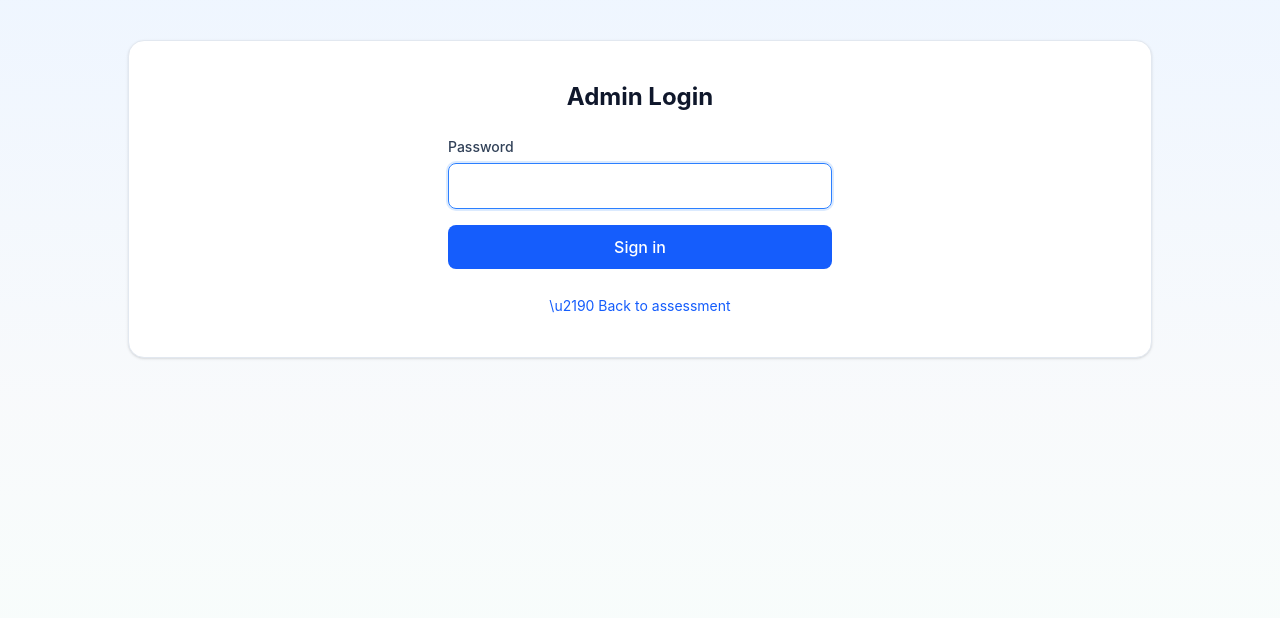
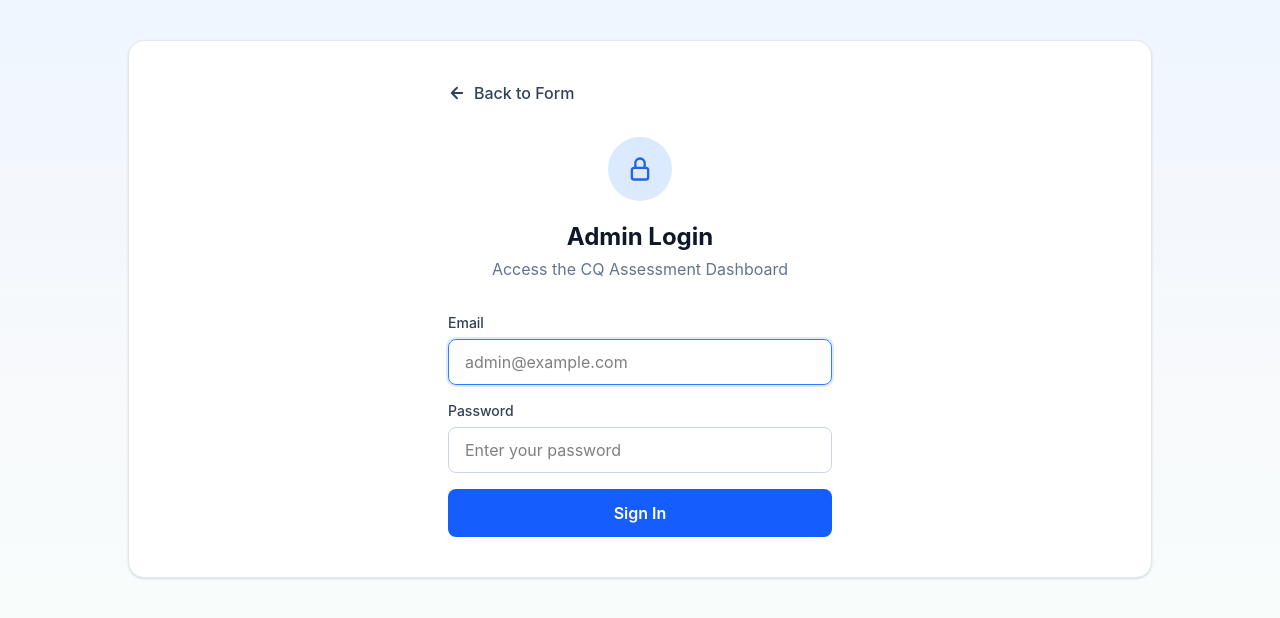
Before and after one commit to mehmetceliklv/cultivate-cq-assessment, a React (Vite) app: page /admin in a window 1280 px wide. Shown: the top 618 px of the page. Built offline with nearby package versions, Linux system fonts and the light colour scheme.

Commit message:
Redesign admin login to match original: email+password, lock icon, back link

```diff
--- a/src/pages/AdminPage.tsx
+++ b/src/pages/AdminPage.tsx
@@ -31,6 +31,7 @@ interface SubmissionRow {
 const TOKEN_KEY = 'cq_admin_token'
 
 function LoginForm({ onSuccess }: { onSuccess: (token: string) => void }) {
+  const [email, setEmail] = useState('')
   const [password, setPassword] = useState('')
   const [error, setError] = useState<string | null>(null)
   const [loading, setLoading] = useState(false)
@@ -43,10 +44,10 @@ function LoginForm({ onSuccess }: { onSuccess: (token: string) => void }) {
       const res = await fetch('/api/admin-login', {
         method: 'POST',
         headers: { 'Content-Type': 'application/json' },
-        body: JSON.stringify({ password }),
+        body: JSON.stringify({ email, password }),
       })
       if (!res.ok) {
-        setError('Incorrect password.')
+        setError('Incorrect email or password.')
         return
       }
       const data = await res.json()
@@ -60,13 +61,45 @@ function LoginForm({ onSuccess }: { onSuccess: (token: string) => void }) {
   }
 
   return (
-    <form onSubmit={submit} className="max-w-sm mx-auto">
-      <h1 className="text-2xl font-bold text-slate-900 mb-6 text-center">Admin Login</h1>
+    <div className="max-w-sm mx-auto">
+      <Link
+        to="/"
+        className="inline-flex items-center gap-2 text-slate-700 font-medium hover:text-slate-900 mb-8"
+      >
+        <svg width="18" height="18" viewBox="0 0 24 24" fill="none" stroke="currentColor" strokeWidth="2.5" strokeLinecap="round" strokeLinejoin="round">
+          <path d="M19 12H5M12 19l-7-7 7-7" />
+        </svg>
+        Back to Form
+      </Link>
+
+      <div className="flex flex-col items-center text-center mb-8">
+        <div className="h-16 w-16 rounded-full bg-blue-100 flex items-center justify-center mb-5">
+          <svg width="28" height="28" viewBox="0 0 24 24" fill="none" stroke="#2563eb" strokeWidth="2" strokeLinecap="round" strokeLinejoin="round">
+            <rect x="5" y="11" width="14" height="10" rx="2" />
+            <path d="M8 11V7a4 4 0 0 1 8 0v4" />
+          </svg>
+        </div>
+        <h1 className="text-2xl font-bold text-slate-900 mb-1">Admin Login</h1>
+        <p className="text-slate-500">Access the CQ Assessment Dashboard</p>
+      </div>
+
+      <form onSubmit={submit}>
+        <label className="block mb-4">
+          <span className="block text-sm font-medium text-slate-700 mb-1.5">Email</span>
+          <input
+            type="email"
+            autoFocus
+            placeholder="admin@example.com"
+            value={email}
+            onChange={(e) => setEmail(e.target.value)}
+            className="w-full rounded-lg border border-slate-300 px-4 py-2.5 outline-none focus:border-blue-500 focus:ring-2 focus:ring-blue-100"
+          />
+        </label>
         <label className="block mb-4">
           <span className="block text-sm font-medium text-slate-700 mb-1.5">Password</span>
           <input
             type="password"
-          autoFocus
+            placeholder="Enter your password"
             value={password}
             onChange={(e) => setPassword(e.target.value)}
             className="w-full rounded-lg border border-slate-300 px-4 py-2.5 outline-none focus:border-blue-500 focus:ring-2 focus:ring-blue-100"
@@ -76,16 +109,12 @@ function LoginForm({ onSuccess }: { onSuccess: (token: string) => void }) {
         <button
           type="submit"
           disabled={loading}
-        className="w-full rounded-lg bg-blue-600 px-6 py-2.5 font-medium text-white hover:bg-blue-700 disabled:opacity-60"
+          className="w-full rounded-lg bg-blue-600 px-6 py-3 font-semibold text-white hover:bg-blue-700 disabled:opacity-60"
         >
-        {loading ? 'Signing in…' : 'Sign in'}
+          {loading ? 'Signing in…' : 'Sign In'}
         </button>
-      <p className="text-center mt-6">
-        <Link to="/" className="text-sm text-blue-600 hover:underline">
-          \u2190 Back to assessment
-        </Link>
-      </p>
       </form>
+    </div>
   )
 }
 
```
Also changed, not shown: 1 other file (tests, documents, lock files or other folders). Lines whose indentation alone changed are shown as unchanged.
